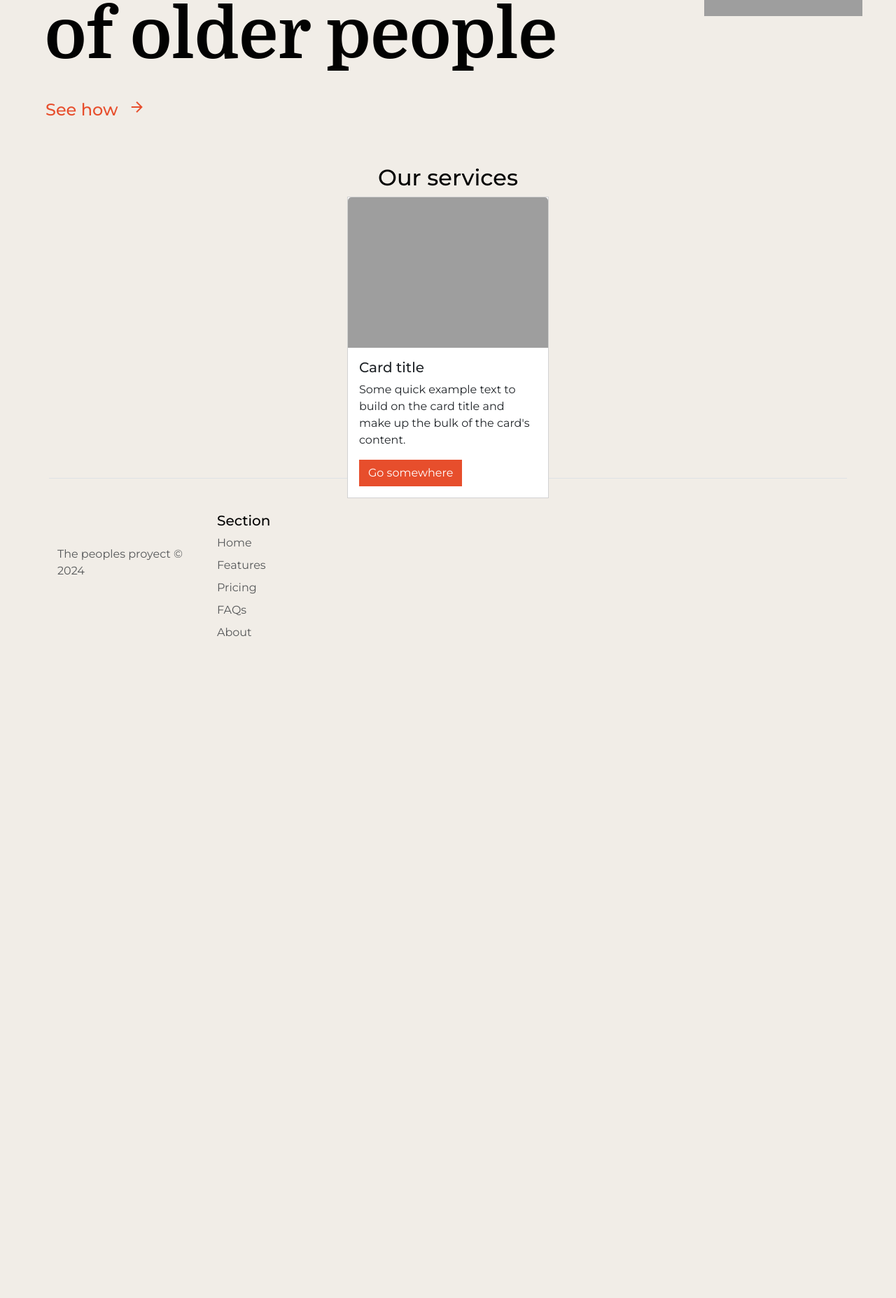
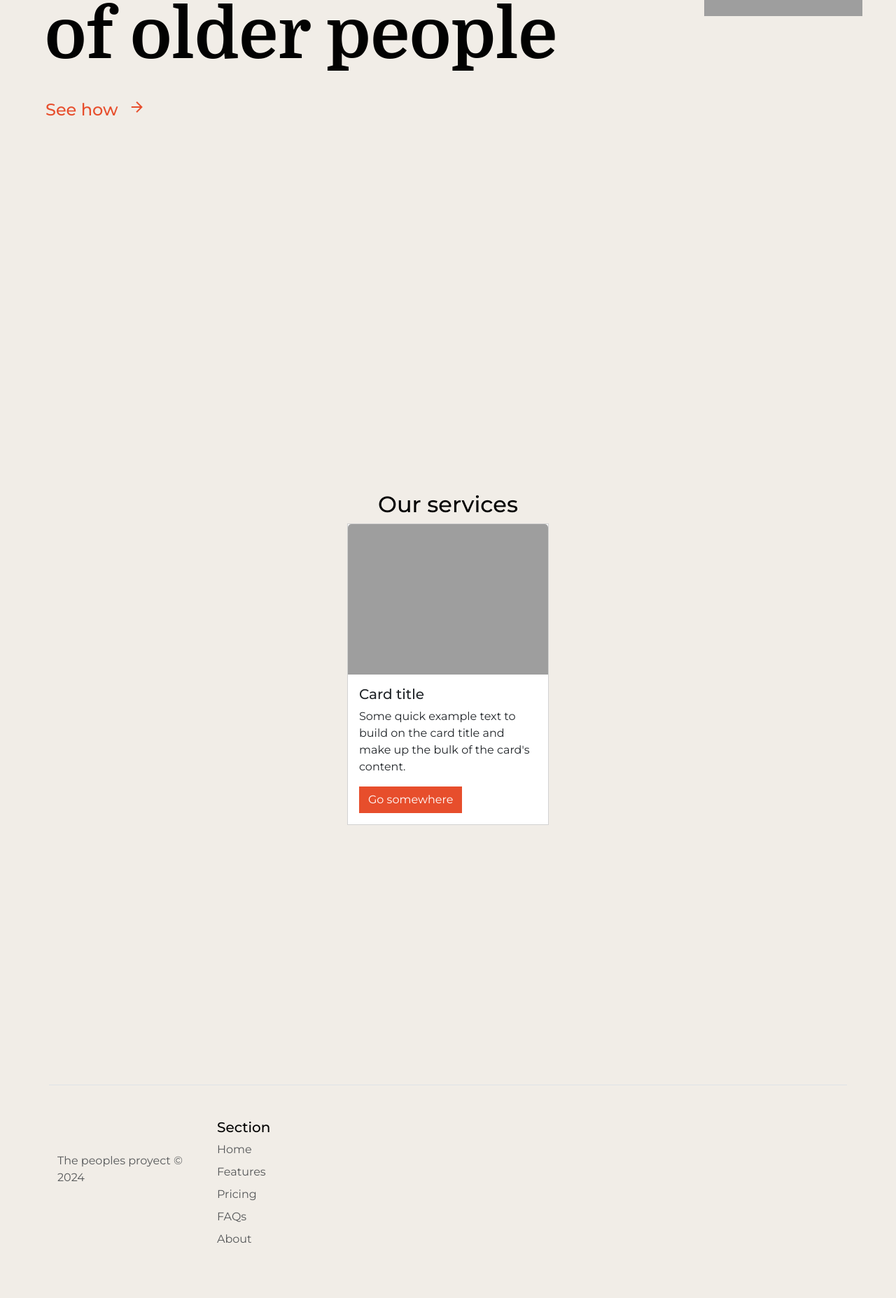
Before and after one commit to Chere3/Everkind, a Flask app: page / in a window 1280 px wide. Shown: the part 250-2105 px from the top of the page at 70% size. Before the commit the page ends 1159 px from the top, so only its background shows below. Run offline with Flask 3, Linux system fonts and the light colour scheme; some libraries are stand-ins or nearby versions; grey boxes are pictures that could not be loaded.

Commit message:
p12 CRUD

```diff
--- a/static/css/styles.css
+++ b/static/css/styles.css
@@ -21,10 +21,6 @@ input {
 .carousel {
   max-height: 50vh !important;
   max-width: 46% !important;
-}
-
-.carrousel-block {
-  max-height: 50vh !important;
 }
 
 .btn-primary {
--- a/static/js/main.js
+++ b/static/js/main.js
@@ -50,6 +50,7 @@ function setHomeLayoutHeight(windowHeight, windowWidth) {
     if (!homeLayout || !homeContent) return;
 
     if (windowWidth > 768) {
+        console.log(windowHeight);
         homeLayout.style.height = `${windowHeight}px`;
         homeContent.style.height = `${windowHeight}px`;
     } else {
--- a/templates/home.html
+++ b/templates/home.html
@@ -3,7 +3,7 @@
   The Peoples Proyect
 {% endblock %}
 {% block body %}
-  <section class="d-flex m-5 carrousel-block">
+  <section class="d-flex m-5 carrousel-block" id="home-layout__banner">
     <span>
       <h1 class="p-3" style="font-family: var(--heading-font); font-size: 100px; font-weight: 900;">Changing the lives of older people</h1>
       <button class="btn d-flex px-3" href="/mission" style="text-decoration: none;"><h4>See how <span class="material-symbols-sharp" id="arrow_forward">arrow_forward</span></h4></button>
@@ -25,7 +25,7 @@
       </div>
     </div>
   </section>
-  <section class="d-flex flex-column m-5 carrousel-block align-items-center">
+  <section class="d-flex flex-column m-5 carrousel-block align-items-center" id="home-layout__content">
     <h2>Our services</h2>
     <div class="d-flex">
       <div class="card rounded-0" style="width: 18rem;">
```
